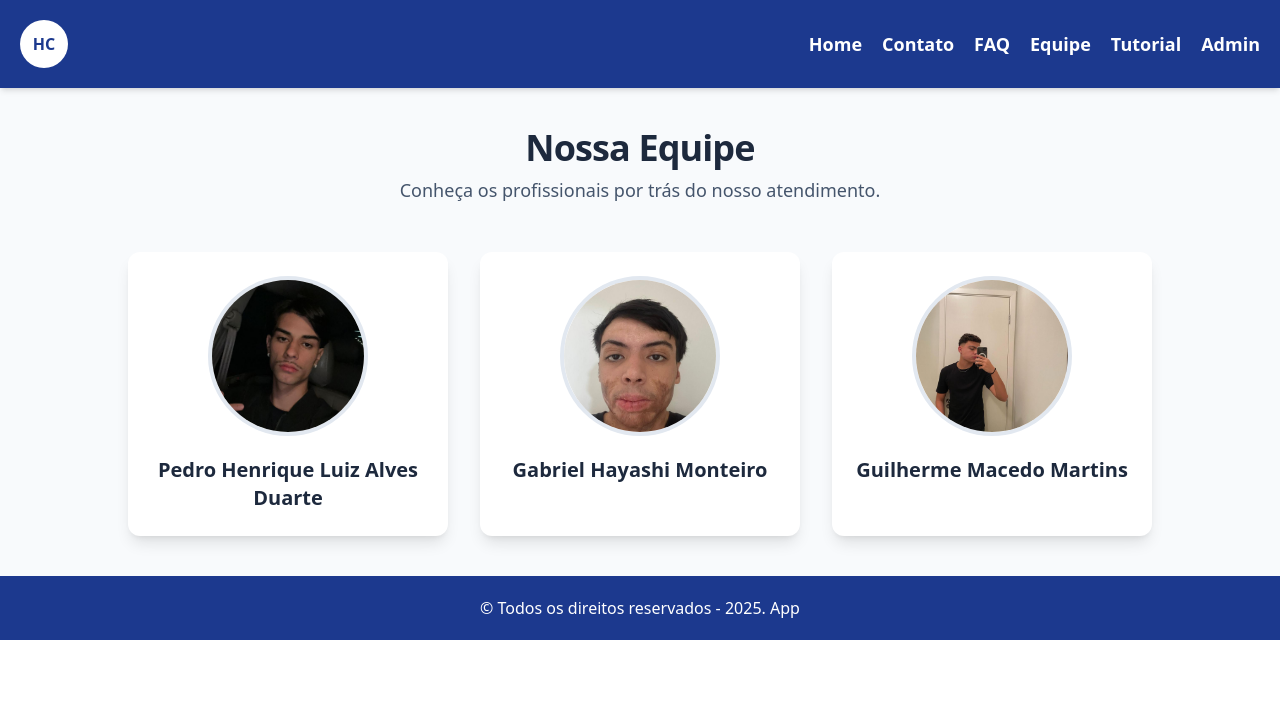
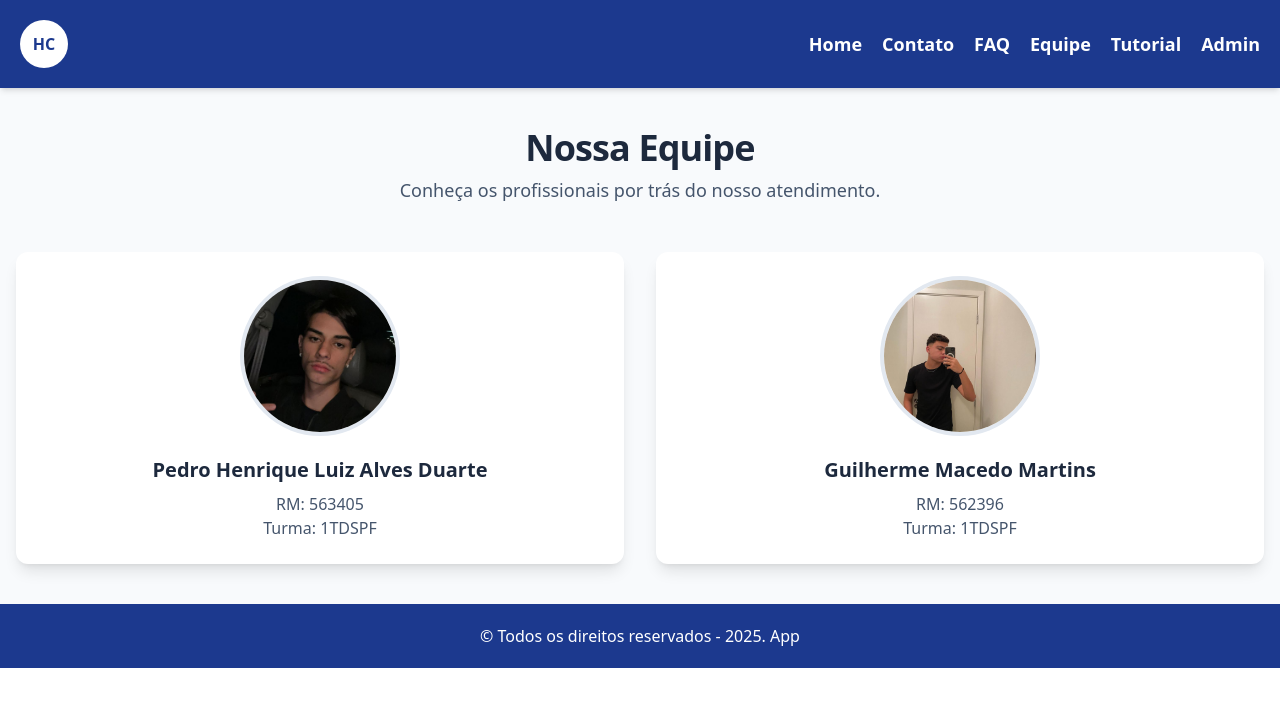
Before and after one commit to Challenge-Hospital-das-Clinicas/front-2semestre, a React (Vite) app in the folder challenge-front/: page /integrantes in a window 1280 px wide. Shown: the top 706 px of the page. Built offline with nearby package versions, Linux system fonts and the light colour scheme.

Commit message:
feat: arruamndo a pagina de integrantes adicionando rm e turma e removendo o gabriel, e na pagina menu centralizando o pedro e o guilherme

```diff
--- a/challenge-front/src/componentes/Menu/menu.tsx
+++ b/challenge-front/src/componentes/Menu/menu.tsx
@@ -1,5 +1,4 @@
 import { Link } from "react-router-dom";
-
 
 type MenuProps = {
   isMobile?: boolean;
@@ -7,10 +6,9 @@ type MenuProps = {
 
 export default function Menu({ isMobile = false }: MenuProps) {
 
-
   const navClasses = isMobile
     ? "flex flex-col items-center p-4"
-    : "flex items-center gap-5";
+    : "flex items-center justify-center flex-wrap gap-x-5 gap-y-2";
 
   const linkClasses = isMobile
     ? "w-full text-center py-3 text-lg hover:bg-blue-800 transition-colors"
@@ -23,8 +21,6 @@ export default function Menu({ isMobile = false }: MenuProps) {
       <Link className={linkClasses} to="/faq">FAQ</Link>
       <Link className={linkClasses} to="/integrantes">Equipe</Link>
       <Link className={linkClasses} to="/tutorial">Tutorial</Link>
-
-      {}
       <Link className={linkClasses} to="/admin">Admin</Link>
     </nav>
   );
--- a/challenge-front/src/rotas/Home/index.tsx
+++ b/challenge-front/src/rotas/Home/index.tsx
@@ -1,9 +1,7 @@
 import { Link } from 'react-router-dom';
-
 
 const equipePreview = [
   { name: 'Pedro Henrique' },
-  { name: 'Gabriel Hayashi' },
   { name: 'Guilherme Macedo' },
 ];
 
@@ -11,7 +9,7 @@ export default function Home() {
   return (
     <div className="bg-slate-50">
 
-
+      {}
       <section className="bg-blue-800 text-white text-center py-20 px-4">
         <h1 className="text-4xl md:text-5xl font-extrabold tracking-tight">
           Cuidando da sua Saúde com Excelência
@@ -27,16 +25,18 @@ export default function Home() {
         </Link>
       </section>
 
-
+      {}
       <section className="py-16 px-4 text-center">
         <h2 className="text-3xl font-bold text-slate-800">
           Conheça Nossa Equipe
         </h2>
+        {}
         <p className="mt-2 max-w-2xl mx-auto text-slate-600">
-            Os desenvolvedores do site
+          Os desenvolvedores do site
         </p>
-        <div className="mt-10 grid grid-cols-1 sm:grid-cols-2 md:grid-cols-3 gap-8 max-w-4xl mx-auto">
 
+        {}
+        <div className="mt-10 grid grid-cols-1 sm:grid-cols-2 gap-8 max-w-4xl mx-auto">
           {equipePreview.map((membro) => (
             <div key={membro.name} className="bg-white p-6 rounded-xl shadow-lg flex items-center justify-center h-40">
               <h3 className="text-xl font-semibold text-slate-800 text-center">{membro.name}</h3>
@@ -51,9 +51,10 @@ export default function Home() {
         </Link>
       </section>
 
-
+      {}
       <section className="bg-slate-100 py-16 px-4">
-        <div className="max-w-4xl mx-auto grid md:grid-cols-2 gap-8 text-center">
+        <div className="grid md:grid-cols-2 gap-8 text-center max-w-5xl xl:max-w-7xl mx-auto">
+          {}
           <div className="bg-white p-8 rounded-xl shadow-lg">
             <h3 className="text-2xl font-bold text-slate-800">Dúvidas Frequentes</h3>
             <p className="mt-2 text-slate-600">
@@ -66,6 +67,7 @@ export default function Home() {
               Acessar FAQ
             </Link>
           </div>
+          {}
           <div className="bg-white p-8 rounded-xl shadow-lg">
             <h3 className="text-2xl font-bold text-slate-800">Vídeos e Dicas</h3>
             <p className="mt-2 text-slate-600">
@@ -80,7 +82,6 @@ export default function Home() {
           </div>
         </div>
       </section>
-
     </div>
   );
 }
--- a/challenge-front/src/rotas/Integrantes/index.tsx
+++ b/challenge-front/src/rotas/Integrantes/index.tsx
@@ -1,30 +1,25 @@
-
-
-
-import gabriel from "../../assets/img/gabriel.jpeg";
 import pedro from "../../assets/img/pedro.jpeg";
 import guilherme from "../../assets/img/WhatsApp Image 2025-09-26 at 15.25.47.jpeg";
-
 
 const equipe = [
   {
     name: "Pedro Henrique Luiz Alves Duarte",
     imgSrc: pedro,
-  },
-  {
-    name: "Gabriel Hayashi Monteiro",
-    imgSrc: gabriel,
+    rm: "563405",
+    turma: "1TDSPF",
   },
   {
     name: "Guilherme Macedo Martins",
     imgSrc: guilherme,
+    rm: "562396",
+    turma: "1TDSPF",
   },
 ];
 
 export default function Integrantes() {
   return (
     <div className="py-10 px-4 bg-slate-50">
-      <div className="mx-auto max-w-5xl">
+      <div className="mx-auto max-w-5xl xl:max-w-7xl">
         <div className="text-center mb-12">
           <h1 className="text-4xl font-bold text-slate-800 tracking-tight">
             Nossa Equipe
@@ -33,13 +28,15 @@ export default function Integrantes() {
             Conheça os profissionais por trás do nosso atendimento.
           </p>
         </div>
-        <div className="grid grid-cols-1 sm:grid-cols-2 lg:grid-cols-3 gap-8">
+
+        {}
+        <div className="grid grid-cols-1 sm:grid-cols-2 gap-8 justify-center">
+
           {equipe.map((membro) => (
             <div
               key={membro.name}
               className="bg-white rounded-xl shadow-lg p-6 text-center transition-transform duration-300 hover:-translate-y-2 hover:shadow-2xl"
             >
-
               <img
                 src={membro.imgSrc}
                 alt={`Foto de ${membro.name}`}
@@ -48,6 +45,14 @@ export default function Integrantes() {
               <h2 className="mt-5 text-xl font-semibold text-slate-800">
                 {membro.name}
               </h2>
+
+              {}
+              <p className="mt-2 text-slate-600 font-medium">
+                RM: {membro.rm}
+              </p>
+              <p className="text-slate-600 font-medium">
+                Turma: {membro.turma}
+              </p>
             </div>
           ))}
         </div>
```
